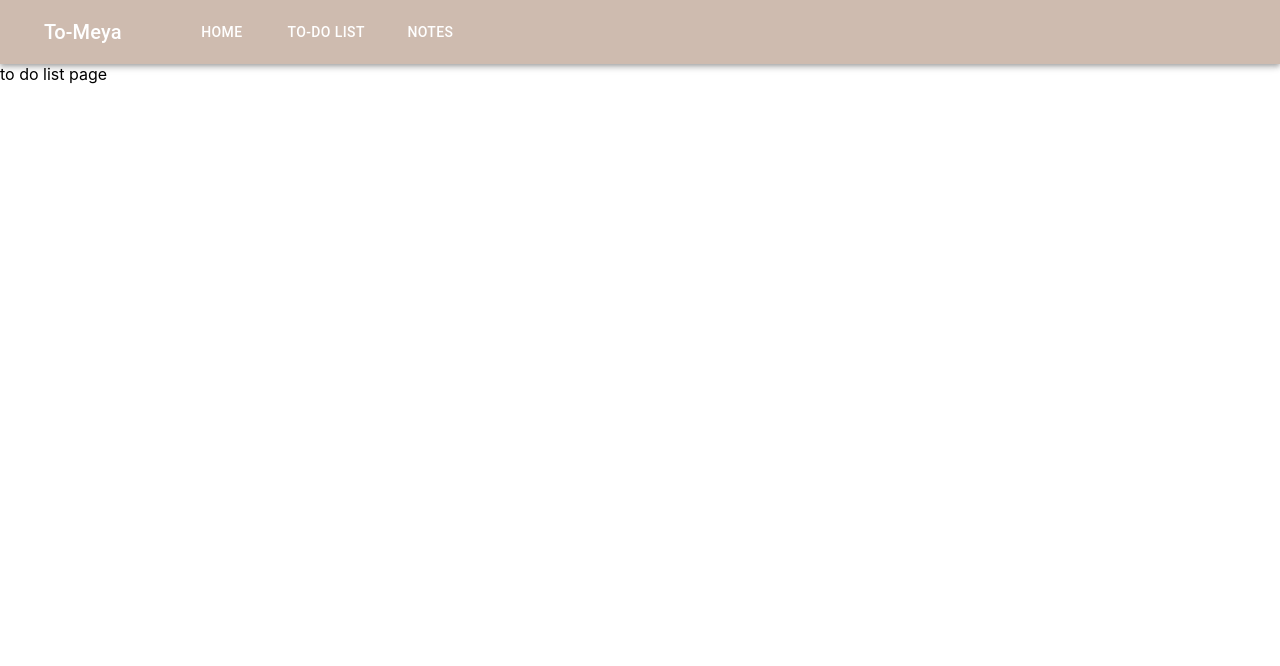
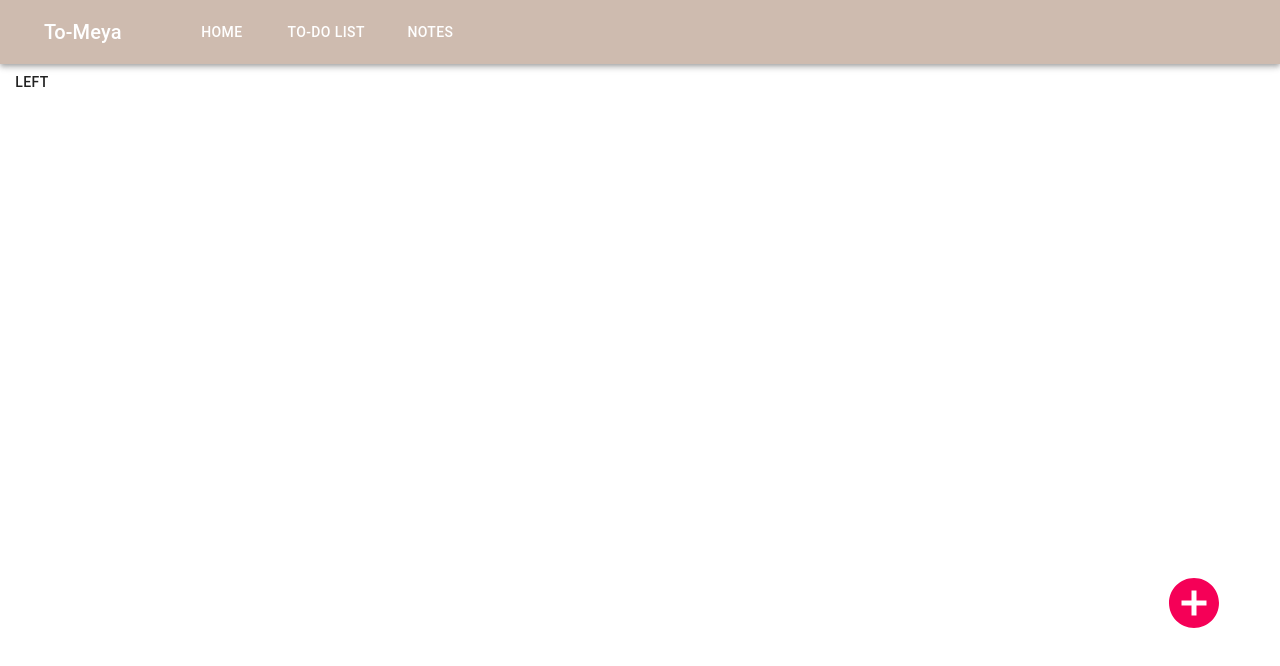
Before and after one commit to youssefsfahmy/tomeya, a React (Create React App) app: page /todolist in a window 1280 px wide. Shown: the top 666 px of the page. Built offline with nearby package versions, Linux system fonts and the light colour scheme; the HTML template or start-up script is replaced by a standard one.

Commit message:
SideScroll and Plus Button

```diff
--- a/package.json
+++ b/package.json
@@ -12,6 +12,7 @@
     "react-dom": "^17.0.2",
     "react-router-dom": "^5.2.0",
     "react-scripts": "4.0.3",
+    "react-window": "^1.8.6",
     "web-vitals": "^1.1.2"
   },
   "scripts": {
--- /dev/null
+++ b/src/Components/ToDoList/AddListButton.js
@@ -0,0 +1,33 @@
+import React from "react";
+import { makeStyles } from "@material-ui/core/styles";
+import IconButton from "@material-ui/core/IconButton";
+
+import AddCircleIcon from "@material-ui/icons/AddCircle";
+
+const useStyles = makeStyles((theme) => ({
+  root: {
+    "& > *": {
+      margin: theme.spacing(1),
+    },
+  },
+  top: {
+    marginTop: "36vw",
+    marginLeft: "90vw",
+  },
+}));
+
+export default function AddListButton() {
+  const classes = useStyles();
+
+  return (
+    <div className={classes.root}>
+      <IconButton
+        color="secondary"
+        aria-label="add an alarm"
+        className={classes.top}
+      >
+        <AddCircleIcon style={{ fontSize: 60 }} />
+      </IconButton>
+    </div>
+  );
+}
--- /dev/null
+++ b/src/Components/ToDoList/List.js
@@ -0,0 +1,5 @@
+import React from "react";
+
+export default function List() {
+  return <div></div>;
+}
--- /dev/null
+++ b/src/Components/ToDoList/ListScroller.js
@@ -0,0 +1,42 @@
+import React from "react";
+import PropTypes from "prop-types";
+import { makeStyles } from "@material-ui/core/styles";
+import ListItem from "@material-ui/core/ListItem";
+import ListItemText from "@material-ui/core/ListItemText";
+import { FixedSizeList } from "react-window";
+
+const useStyles = makeStyles((theme) => ({
+  root: {
+    width: "10%",
+    height: "35vw",
+    Width: "30vw",
+    backgroundColor: theme.palette.background.paper,
+  },
+}));
+
+function renderRow(props) {
+  const { index, style } = props;
+
+  return (
+    <ListItem button style={style} key={index}>
+      <ListItemText primary={`Item ${index + 1}`} />
+    </ListItem>
+  );
+}
+
+renderRow.propTypes = {
+  index: PropTypes.number.isRequired,
+  style: PropTypes.object.isRequired,
+};
+
+export default function ListScroller() {
+  const classes = useStyles();
+
+  return (
+    <div className={classes.root}>
+      <FixedSizeList height={400} width={300} itemSize={46} itemCount={200}>
+        {renderRow}
+      </FixedSizeList>
+    </div>
+  );
+}
--- /dev/null
+++ b/src/Components/ToDoList/Scroll.js
@@ -0,0 +1,69 @@
+import React from "react";
+import clsx from "clsx";
+import { makeStyles } from "@material-ui/core/styles";
+import SwipeableDrawer from "@material-ui/core/SwipeableDrawer";
+import Button from "@material-ui/core/Button";
+
+import ListScroller from "./ListScroller";
+
+const useStyles = makeStyles({
+  list: {
+    width: 250,
+  },
+  fullList: {
+    width: "auto",
+  },
+});
+
+export default function Scroll() {
+  const classes = useStyles();
+  const [state, setState] = React.useState({
+    top: false,
+    left: false,
+    bottom: false,
+    right: false,
+  });
+
+  const toggleDrawer = (anchor, open) => (event) => {
+    if (
+      event &&
+      event.type === "keydown" &&
+      (event.key === "Tab" || event.key === "Shift")
+    ) {
+      return;
+    }
+
+    setState({ ...state, [anchor]: open });
+  };
+
+  const list = (anchor) => (
+    <div
+      className={clsx(classes.list, {
+        [classes.fullList]: anchor === "top" || anchor === "bottom",
+      })}
+      role="presentation"
+      onClick={toggleDrawer(anchor, false)}
+      onKeyDown={toggleDrawer(anchor, false)}
+    >
+      <ListScroller />
+    </div>
+  );
+
+  return (
+    <div>
+      {["left"].map((anchor) => (
+        <React.Fragment key={anchor}>
+          <Button onClick={toggleDrawer(anchor, true)}>{anchor}</Button>
+          <SwipeableDrawer
+            anchor={anchor}
+            open={state[anchor]}
+            onClose={toggleDrawer(anchor, false)}
+            onOpen={toggleDrawer(anchor, true)}
+          >
+            {list(anchor)}
+          </SwipeableDrawer>
+        </React.Fragment>
+      ))}
+    </div>
+  );
+}
--- /dev/null
+++ b/src/Components/ToDoList/toDoParent.js
@@ -0,0 +1,5 @@
+import React from "react";
+
+export default function toDoParent() {
+  return <div></div>;
+}
--- a/src/Pages/Home.js
+++ b/src/Pages/Home.js
@@ -1,5 +1,4 @@
-import React, { useState, useEffect } from "react";
-import { useHistory } from "react-router-dom";
+import React from "react";
 
 export default function Home() {
   return <div>home page</div>;
--- a/src/Pages/ToDoList.js
+++ b/src/Pages/ToDoList.js
@@ -1,5 +1,11 @@
 import React from "react";
-
+import Scroll from "../Components/ToDoList/Scroll";
+import AddListButton from "../Components/ToDoList/AddListButton";
 export default function ToDoList() {
-  return <div>to do list page</div>;
+  return (
+    <div>
+      <Scroll />
+      <AddListButton />
+    </div>
+  );
 }
```
Also changed, not shown: src/Components/General/NavBar.js (+0 -8 lines), 1 other file (tests, documents, lock files or other folders).
